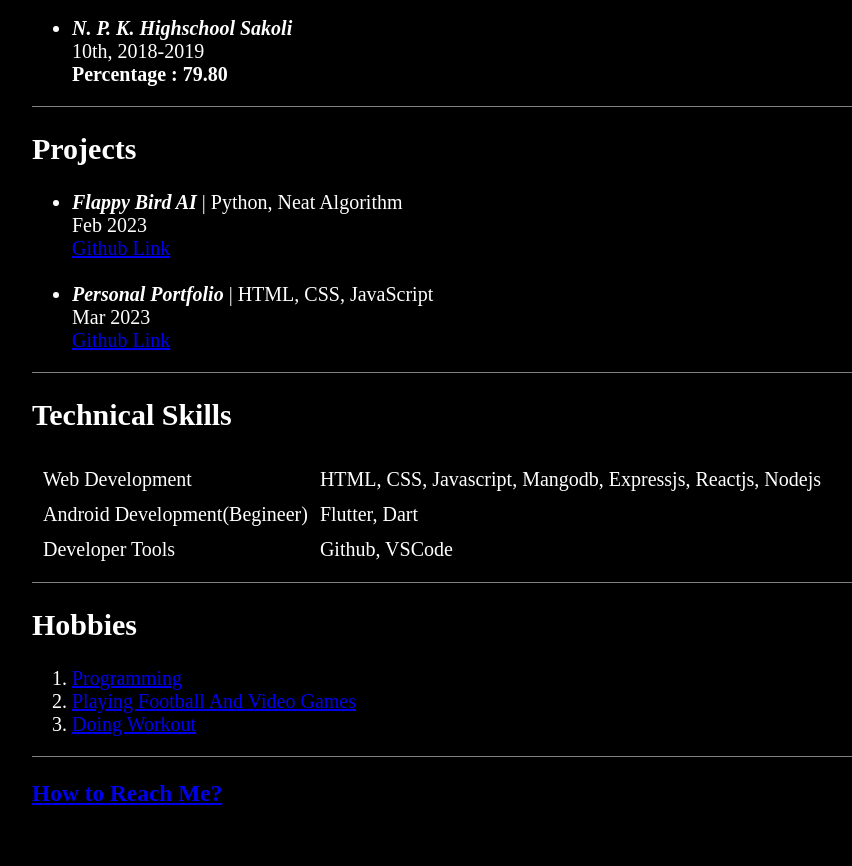
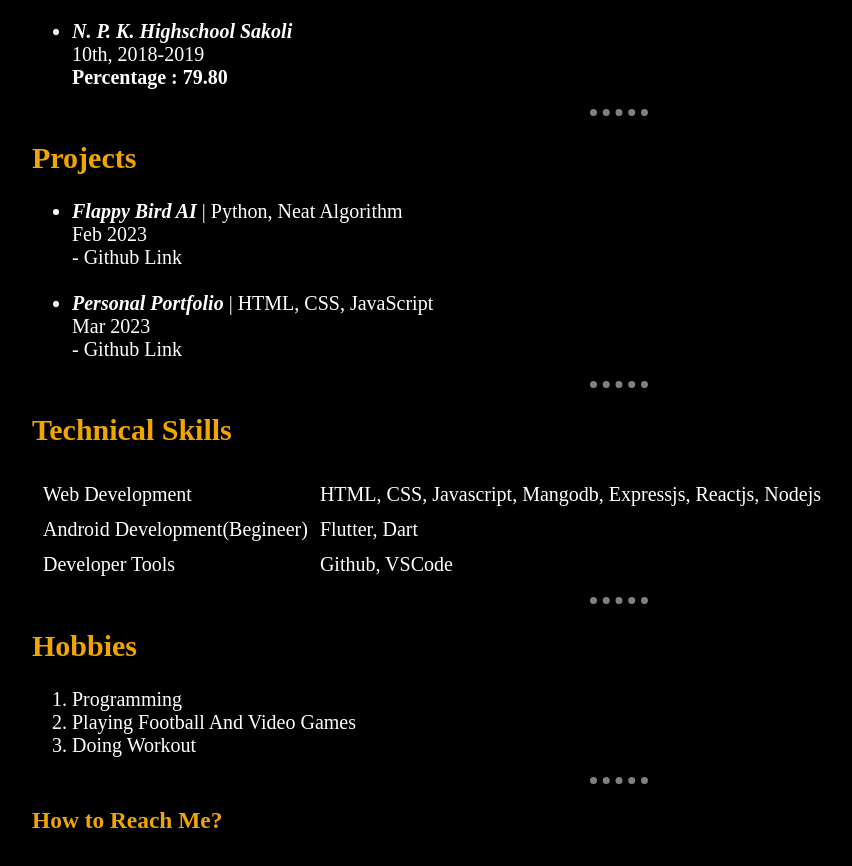
Before and after one commit to Suhas-Raut/Resume-Website, a plain HTML site: page index.html in a window 1280 px wide. Shown: the part 704-1570 px from the top of the page, without its empty margins (21-873 px from the left). Drawn offline with Linux system fonts and the light colour scheme.

Commit message:
Updated Files

```diff
--- a/index.html
+++ b/index.html
@@ -30,7 +30,7 @@
         Projects. I have Good Understanding of DSA And Computer Science Core
         Subjects.
       </p>
-      <hr size="4" noshade />
+      <hr/>
     </center>
 
     <!-- Education Section -->
@@ -62,7 +62,7 @@
         10th, 2018-2019 <br /><strong>Percentage : 79.80</strong>
       </li>
     </ul>
-    <hr size="1" noshade />
+    <hr/>
 
     <!-- Projects Section -->
     <h2>Projects</h2>
@@ -73,16 +73,16 @@
             >Flappy Bird AI</strong></em> | Python, Neat Algorithm
         <br />
          Feb 2023<br />
-         <a href="https://github.com/Suhas-Raut/FlappyBird-AI">Github Link</a>
+         <a href="https://github.com/Suhas-Raut/FlappyBird-AI"> - Github Link</a>
       </li>
       <br />
       <li>
         <em><strong>Personal Portfolio</strong></em> | HTML, CSS, JavaScript<br />
         Mar 2023 <br />
-        <a href="#">Github Link</a>
+        <a href="#"> - Github Link</a>
       </li>
     </ul>
-    <hr size="1" noshade />
+    <hr/>
 
     <!-- Skills Section -->
     <h2>Technical Skills</h2>
@@ -100,7 +100,7 @@
         <td>Github, VSCode</td>
       </tr>
     </table>
-    <hr size="1" noshade />
+    <hr/>
 
     <!-- Hobbies Section -->
     <h2>Hobbies</h2>
@@ -113,7 +113,7 @@
       </li>
       <li><a href="https://youtu.be/4i8s8naIENY">Doing Workout</a></li>
     </ol>
-    <hr size="1" noshade />
+    <hr/>
 
     <!-- Contact Section -->
     <h3><a href="contacts.html">How to Reach Me?</a></h3>
--- a/style.css
+++ b/style.css
@@ -1,11 +1,11 @@
 body {
   padding: 45px;
   background-color: black;
-  color: rgb(255, 255, 255);
+  color: white;
   font-size: 20px;
 }
 
-header{
+header {
   top: 0;
   left: 0;
   width: 85%;
@@ -16,8 +16,16 @@ header{
   align-items: center;
 }
 
+hr {
+  border-style: none;
+  border-bottom-style: dotted;
+  border-color: grey;
+  border-width: 7px;
+  width: 5%;
+}
+
 header .logo {
-    color: white;
+  color: #F0A500;
   text-decoration: none;
   font-size: 2em;
   letter-spacing: 2px;
@@ -33,15 +41,15 @@ header ul li {
   margin-left: 20px;
 }
 
-header ul li a{
-    color:white;
+header ul li a {
+  color: white;
   text-decoration: none;
   padding: 6px 15px;
   border-radius: 20px;
 }
 
 header ul li a:hover,
-header ul li a.active{
+header ul li a.active {
   color: black;
   background: white;
 }
@@ -62,24 +70,41 @@ div ul {
   justify-content: center;
 }
 
-div ul li{
+div ul li {
   margin: 35px;
 }
 
-div ul li a{
-    color:white;
+div ul li a {
+  color: white;
   text-decoration: none;
   padding: 6px 15px;
   border-radius: 8px;
 }
 
 div ul li a:hover,
-div ul li a.active{
+div ul li a.active {
   color: black;
-    background: rgb(197, 120, 4);
+  background:#F0A500;
 }
-.change a{
+.change a {
   color: white;
   text-decoration: none;
   font-size: 1.2em;
 }
+
+h1, h2, h3 a{
+  color: #F0A500;
+}
+
+ol li a{
+  text-decoration: none;
+  color:white
+}
+ h3 a{
+  text-decoration: none;
+ }
+
+ ul li a{
+  text-decoration: none;
+  color: white;
+ }
```
Also changed, not shown: contacts.html (+1 -1 lines). Lines whose indentation alone changed are shown as unchanged.
